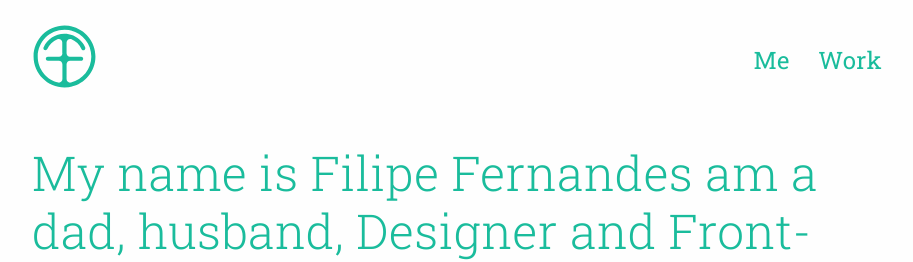
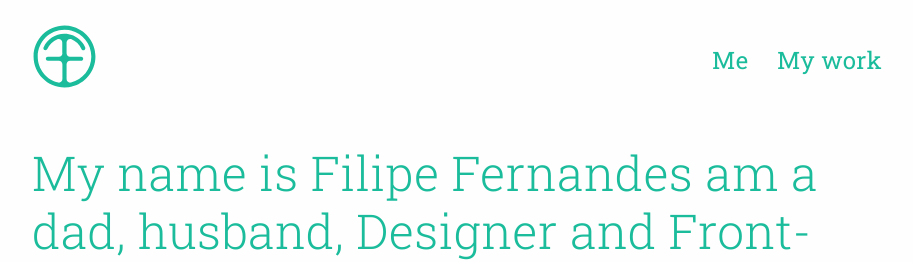
Before and after one commit to filipesf/filipesf.github.io, a Jekyll site: the page built from index.html, in a window 1280 px wide. Shown: the top 262 px of the page, without its empty margins (183-1096 px from the left). Built offline with Jekyll 4.4.1, drawn with Linux system fonts in a browser that asks for light colours; nearby versions of some CDN libraries.

Commit message:
Fixed navigation

```diff
--- a/_includes/header.html
+++ b/_includes/header.html
@@ -9,8 +9,8 @@
       </a>
 
       <ul class="nav__list">
-        <li class="nav__list__item"><a href="{{ site.baseurl }}/" title="More about Filipe Fernandes">Me</a></li>
-        <li class="nav__list__item"><a href="{{ site.baseurl }}/#work" title="Check out my featured works">Work</a></li>
+        <li class="nav__list__item"><a href="{{ site.baseurl }}/#me" title="More about Filipe Fernandes">Me</a></li>
+        <li class="nav__list__item"><a href="{{ site.baseurl }}/#work" title="Check out my featured works">My work</a></li>
         <!-- <li class="nav__list__item"><a href="{{ site.baseurl }}/articles" title="Read my articles">Articles</a></li> -->
       </ul>
     </nav>
--- a/_sass/_components.site-nav.scss
+++ b/_sass/_components.site-nav.scss
@@ -34,7 +34,7 @@
       &:first-of-type {
         margin-left: 0;
 
-        @include mq(small-only) { display: none; }
+        // @include mq(small-only) { display: none; }
       }
 
       &:nth-of-type(2) { @include mq(small-only) { margin-left: 0; } }
```
